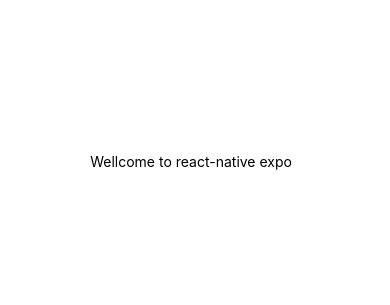
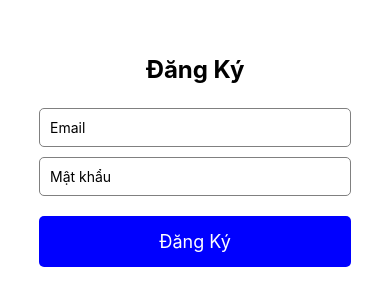
Before and after one commit to Longson2003s/AwesomeProject, a React Native app: screen / in a window 390 px wide. Shown: the part 261-566 px from the top of the page. Built offline with nearby package versions, Linux system fonts and the light colour scheme.

Commit message:
register

```diff
--- a/App.js
+++ b/App.js
@@ -1,11 +1,35 @@
-import { StatusBar } from 'expo-status-bar';
-import { StyleSheet, Text, View } from 'react-native';
+import React, { useState } from 'react';
+import { StyleSheet, Text, TextInput, View, TouchableOpacity } from 'react-native';
 
 export default function App() {
+  const [email, setEmail] = useState('');
+  const [password, setPassword] = useState('');
+
+  const handleSignUp = () => {
+    // Logic for signing up will go here
+    alert('Sign Up Logic not implemented yet.');
+  };
+
   return (
     <View style={styles.container}>
-      <Text>Wellcome to react-native expo  </Text>
-      <StatusBar style="auto" />
+      <Text style={styles.title}>Đăng Ký</Text>
+      <TextInput
+        style={styles.input}
+        placeholder="Email"
+        value={email}
+        onChangeText={setEmail}
+        keyboardType="email-address"
+      />
+      <TextInput
+        style={styles.input}
+        placeholder="Mật khẩu"
+        value={password}
+        onChangeText={setPassword}
+        secureTextEntry
+      />
+      <TouchableOpacity style={styles.button} onPress={handleSignUp}>
+        <Text style={styles.buttonText}>Đăng Ký</Text>
+      </TouchableOpacity>
     </View>
   );
 }
@@ -17,4 +41,29 @@ const styles = StyleSheet.create({
     alignItems: 'center',
     justifyContent: 'center',
   },
+  title: {
+    fontSize: 24,
+    fontWeight: 'bold',
+    marginBottom: 24,
+  },
+  input: {
+    width: '80%',
+    borderWidth: 1,
+    borderColor: 'gray',
+    padding: 10,
+    marginBottom: 10,
+    borderRadius: 5,
+  },
+  button: {
+    backgroundColor: 'blue',
+    padding: 15,
+    borderRadius: 5,
+    marginTop: 10,
+    width: '80%',
+    alignItems: 'center',
+  },
+  buttonText: {
+    color: 'white',
+    fontSize: 18,
+  }
 });
```
